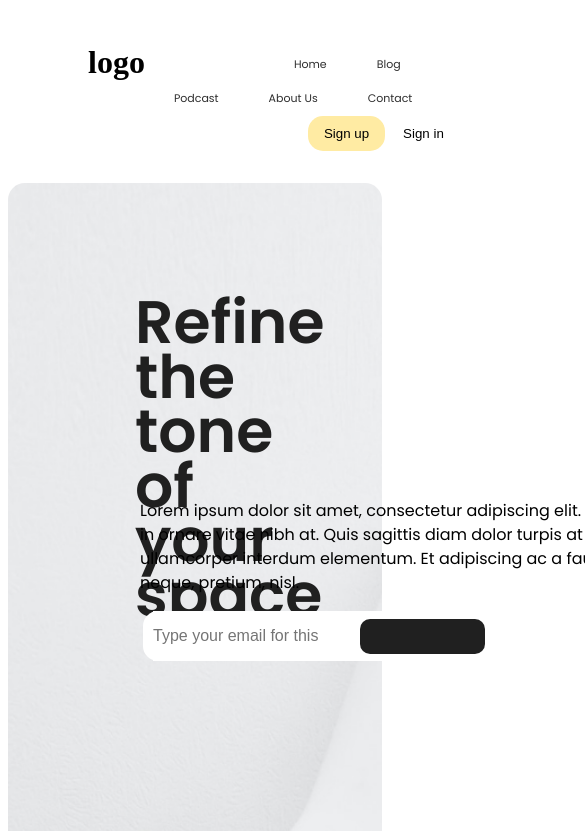
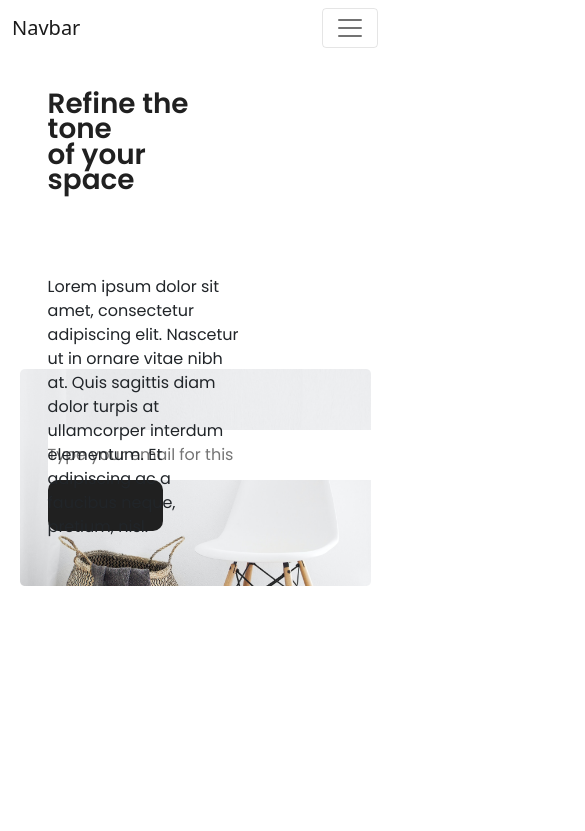
Before and after one commit to KarthikHebbarMN/SocketWebClient, a Next.js app: page / in a window 390 px wide. Shown: the top 831 px of the page, 585 px wide, since content can reach past the window. Built offline with nearby package versions, Linux system fonts and the light colour scheme.

Commit message:
Eight commit

```diff
--- a/components/FAQ/FAQ.js
+++ b/components/FAQ/FAQ.js
@@ -5,9 +5,8 @@ import ArrowForwardIosIcon from "@material-ui/icons/ArrowForwardIos";
 export const FAQ = () => {
   return (
     <>
+      <h1 className={styles.faqheading}>Frequently Asked Questions</h1>
       <div className={styles.faq}>
-        <h1 className={styles.faqheading}>Frequently Asked Questions</h1>
-
         <div className={styles.list1}>
           <ul className={styles.listblock}>
             <li className={styles.listitems}>
--- a/components/Footer/Footer.module.css
+++ b/components/Footer/Footer.module.css
@@ -13,7 +13,8 @@
 }
 .row {
   display: flex;
-  justify-content: space-between;
+  margin-left: 20%;
+  margin-top: -3%;
   flex-wrap: wrap;
 }
 .ul {
--- a/components/Hero/Hero.js
+++ b/components/Hero/Hero.js
@@ -1,10 +1,64 @@
 import React from "react";
 import styles from "../Hero/Hero.module.css";
+import "bootstrap/dist/css/bootstrap.min.css";
 
 export const Hero = () => {
   return (
     <>
-      <div className={styles.hero}>
+      <nav className="navbar navbar-expand-lg navbar-light ">
+        <div className="container-fluid ">
+          <a className="navbar-brand">Navbar</a>
+          <button
+            className="navbar-toggler"
+            type="button"
+            data-bs-toggle="collapse"
+            data-bs-target="#navbarTogglerDemo02"
+            aria-controls="navbarTogglerDemo02"
+            aria-expanded="false"
+            aria-label="Toggle navigation"
+          >
+            <span class="navbar-toggler-icon"></span>
+          </button>
+          <div className="collapse navbar-collapse" id="navbarTogglerDemo02">
+            <ul className="navbar-nav justify-content-center me-auto mb-2 mb-lg-0">
+              <li className="nav-item">
+                <a className="nav-link active" aria-current="page" href="#">
+                  Home
+                </a>
+              </li>
+              <li className="nav-item">
+                <a className="nav-link active" aria-current="page" href="#">
+                  Blog
+                </a>
+              </li>
+              <li className="nav-item">
+                <a className="nav-link active" aria-current="page" href="#">
+                  Podcast
+                </a>
+              </li>
+              <li className="nav-item">
+                <a className="nav-link active" aria-current="page" href="#">
+                  About Us
+                </a>
+              </li>
+              <li className="nav-item">
+                <a className="nav-link active" aria-current="page" href="#">
+                  Contact
+                </a>
+              </li>
+            </ul>
+            <form className="d-flex">
+              <button type="button" className={styles.btn1}>
+                Sign in
+              </button>
+              <button type="button" className={styles.btn}>
+                Sign Up
+              </button>
+            </form>
+          </div>
+        </div>
+      </nav>
+      {/* <div className={styles.hero}>
         <div className={styles.navbar}>
           <div className={styles.navlogo}>
             <h1>logo</h1>
@@ -28,15 +82,18 @@ export const Hero = () => {
               </a>
             </ul>
 
+            <button type="button" className={styles.signup}>
+              Sign up
+            </button>
+
             <button type="button" className={styles.signin}>
               Sign in
             </button>
-            <button type="button" className={styles.signup}>
-              Sign up
-            </button>
           </div>
         </div>
-      </div>
+      </div> */}
+
+      {/* Navbar ends */}
       <div className={styles.background}>
         <h1 className={styles.divtext}>
           Refine the tone
--- a/components/Hero/Hero.module.css
+++ b/components/Hero/Hero.module.css
@@ -1,39 +1,102 @@
-.body {
-  margin: 0px;
-  padding: 0px;
+.btn-primary {
+  color: #fff;
+  background-color: black;
+  border-color: white;
+  margin-right: 5px;
 }
 
-.navbar {
+.navbar nav {
+  margin: 10% auto;
+}
+
+.btn {
+  background: #ffd569;
+  border-radius: 5px;
+  margin-right: 5rem;
+  border: none;
+  font-size: 18px;
+}
+
+.btn1 {
+  color: black;
+  background: white;
+  border-radius: 15px;
+  outline: none;
+  border-radius: none;
+  border: none;
+  font-size: 18px;
+  margin-right: 15px;
+}
+
+/* .navbar {
   display: flex;
-  width: 100%;
-  padding: 40px 80px;
+  width: 100vw;
 }
 
 .hero {
   display: flex;
+  padding: 2% 6%;
+  justify-content: space-between;
   align-items: center;
-  margin-top: 0px;
 }
 .navlogo {
-  margin-top: -25px;
+  margin-top: -2.7%;
 }
 .navlinks {
   flex: 1;
-  width: 100%;
+  text-align: right;
 }
 
 .navlinks ul {
-  margin-left: 5rem;
-  display: inline;
+  display: flex;
+  margin: 0;
+  padding: 0;
 }
 
 .navlinks ul li {
+  font-size: 15px;
   list-style: none;
   display: inline-block;
-  padding: 8px 25px;
+  padding: 8px 12px;
+  position: relative;
+}
+
+@media (max-width: 800px) {
+  .navbar {
+    flex-direction: column;
+    align-items: flex-start;
+  }
+
+  .toggle-button {
+    display: flex;
+  }
+
+  .navbar-links {
+    display: none;
+    width: 100%;
+  }
+
+  .navbar-links ul {
+    width: 100%;
+    flex-direction: column;
+  }
+
+  .navbar-links ul li {
+    text-align: center;
+  }
+
+  .navbar-links ul li a {
+    padding: 0.5rem 1rem;
+  }
+
+  .navbar-links.active {
+    display: flex;
+  }
 }
 
 .navlinks ul a {
+  display: block;
+  text-decoration: none;
   height: 17px;
   color: #2e2e2e;
   font-family: Poppins;
@@ -88,50 +151,52 @@
   border: none;
   background-color: #ffeba3;
   cursor: pointer;
-}
+} */
+
+/* Navbar ends */
 .background {
-  margin-top: -200px;
-  position: relative;
-  width: 100%;
+  width: 90vw;
   height: 100vh;
+  margin-left: 5%;
   background: url("/images/Rectangle137.png") no-repeat;
   background-position: center;
   background-size: cover;
   border-radius: 17px;
+  background-size: 100% auto;
 }
 
 .divtext {
-  margin: 192px 591px 446px 127px;
-  padding-top: 7rem;
+  width: 50vw;
+  height: 20vh;
+  margin-left: 8%;
+  padding-top: 20px;
   font-family: Poppins;
   font-style: normal;
   font-weight: 600;
-  font-size: 60px;
+  font-size: calc(14px+10vw);
   line-height: 91.9%;
   color: #202020;
 }
 
 .divptext {
-  position: absolute;
-  width: 539px;
-  height: 96px;
-  left: 132px;
-  top: 300px;
-
+  position: relative;
+  width: 50vw;
+  height: 20vh;
+  left: 8%;
+  top: 2%;
   font-family: Poppins;
   font-style: normal;
   font-weight: normal;
-  font-size: 16px;
+  /* font-size: 16px; */
   line-height: 24px;
 }
 
 .searchbar {
-  position: absolute;
+  position: static;
+  left: 8%;
+  top: 2%;
   width: 339px;
   height: 50px;
-
-  left: 135px;
-  top: 420px;
   border: none;
   background-color: white;
   border-radius: 15px;
@@ -140,16 +205,16 @@
   font-weight: normal;
   font-size: 30px;
   line-height: 24px;
-  padding-left: 10px;
   padding-top: 0px;
   margin-top: 8px;
+  margin-left: 8%;
 }
 
 .searchbtn {
   color: black;
   padding-left: 10px;
-  padding-top: 0px;
-  margin-top: 8px;
+  padding-top: 15%;
+  margin-top: 20px;
   width: 115px;
   height: 35px;
   display: flex;
@@ -171,139 +236,72 @@
   line-height: 50px;
 }
 
-@media all and (max-width: 900px) {
-  .signin {
-    position: relative;
-    float: right;
-    margin: auto;
-    background-color: transparent;
-    border-radius: 15px;
-    border: none;
-    cursor: pointer;
-  }
-  .signup {
-    position: relative;
-    float: right;
-    margin-left: 10px;
-    width: 77px;
-    height: 35px;
-    border-radius: 15px;
-    border: none;
-    background-color: #ffeba3;
-    cursor: pointer;
-  }
+@media screen and (max-width: 882px) {
+  .background {
+    width: 90vw;
+    height: 100vh;
+    margin-left: 5%;
 
-  .navlinks {
-    padding-left: 0px;
-    margin-left: -290px;
-    flex: 1;
-    width: 1030px;
-  }
-}
-
-@media all and (max-width: 1270px) {
-  .signin {
-    float: right;
-    position: relative;
-    background-color: transparent;
-    border-radius: 15px;
-    border: none;
-    cursor: pointer;
-  }
-  .signup {
-    float: right;
-    position: relative;
-    margin-left: 5px;
-    width: 77px;
-    height: 35px;
-    border-radius: 15px;
-    border: none;
-    background-color: #ffeba3;
-    cursor: pointer;
-  }
-  .navlinks {
-    position: relative;
-    margin-left: 4px;
-    display: inline;
-  }
-}
-
-@media all and (max-width: 360px) {
-  .navbar {
-    width: 100%;
-    position: relative;
-  }
-  .navlogo {
-    margin-top: -1rem;
-    margin-left: -3rem;
-  }
-  .navlinks {
-    flex: 1;
-    width: 100%;
-  }
-  .navlinks ul {
-    display: inline;
-  }
-
-  .navlinks ul li {
-    list-style: none;
-    display: inline-block;
-    padding: 8px 25px;
-  }
-  .signin {
-    float: right;
-    position: relative;
-    background-color: transparent;
-    border-radius: 15px;
-    border: none;
-    cursor: pointer;
-  }
-  .signup {
-    float: right;
-    position: relative;
-    margin-left: 5px;
-    width: 77px;
-    height: 35px;
-    border-radius: 15px;
-    border: none;
-    background-color: #ffeba3;
-    cursor: pointer;
-  }
-  .navlinks {
-    width: 100%;
-    position: relative;
-    display: inline;
-    text-align: center;
-  }
-  .navlinks ul a {
-    height: 10px;
-    color: #2e2e2e;
-    font-family: Poppins;
-    font-style: normal;
-    font-weight: normal;
-    font-size: 11px;
-    line-height: 8px;
-  }
-
-  .background {
-    margin-top: -200px;
-    position: relative;
-    width: 110vh;
-    height: 100vh;
     background: url("/images/Rectangle137.png") no-repeat;
     background-position: center;
     background-size: cover;
     border-radius: 17px;
+    background-size: 100% auto;
   }
-
   .divtext {
-    margin: 192px 591px 446px 127px;
-    padding-top: 7rem;
+    width: 40vw;
+    height: 20vh;
+    margin-left: 8%;
+    padding-top: 10%;
     font-family: Poppins;
     font-style: normal;
     font-weight: 600;
-    font-size: 2rem;
+    font-size: calc(14px+10vw);
     line-height: 91.9%;
     color: #202020;
   }
+  .divptext {
+    position: relative;
+    width: 50vw;
+    height: 20vh;
+    left: 8%;
+    top: 5%;
+    font-family: Poppins;
+    font-style: normal;
+    font-weight: normal;
+    /* font-size: 16px; */
+    line-height: 24px;
+  }
+  .searchbar {
+    /* left: 8%;
+    top: 2%;
+    width: px;
+    height: 30px;
+    border: none;
+    background-color: white;
+    border-radius: 15px;
+    font-family: Poppins;
+    font-style: normal;
+    font-weight: normal;
+    font-size: 15px;
+    line-height: 24px;
+    padding-top: 0px;
+    margin-top: 8px;
+    margin-left: 8%; */
+    margin-top: 8%;
+  }
+
+  .searchbtn {
+    color: black;
+    padding-left: 10px;
+    padding-top: 15%;
+    margin-top: 20%;
+    width: 115px;
+    height: 35px;
+    display: flex;
+    background-color: #202020;
+    justify-content: center;
+    align-items: center;
+    border-radius: 10px;
+  }
 }
--- a/package.json
+++ b/package.json
@@ -3,6 +3,7 @@
   "version": "0.1.0",
   "private": true,
   "dependencies": {
+    "@fortawesome/fontawesome-free": "^5.15.3",
     "@material-ui/core": "^4.11.4",
     "@material-ui/icons": "^4.11.2",
     "@testing-library/jest-dom": "^5.11.4",
--- a/public/index.html
+++ b/public/index.html
@@ -5,6 +5,7 @@
 
     <meta name="viewport" content="width=device-width, initial-scale=1" />
     <meta name="theme-color" content="#000000" />
+    <link href="https://cdn.jsdelivr.net/npm/bootstrap@5.0.1/dist/css/bootstrap.min.css" rel="stylesheet" integrity="sha384-+0n0xVW2eSR5OomGNYDnhzAbDsOXxcvSN1TPprVMTNDbiYZCxYbOOl7+AMvyTG2x" crossorigin="anonymous">
 
 
     <title>React App</title>
@@ -12,6 +13,6 @@
   <body>
     <noscript>You need to enable JavaScript to run this app.</noscript>
     <div id="root"></div>
-
+    <script src="https://cdn.jsdelivr.net/npm/bootstrap@5.0.1/dist/js/bootstrap.bundle.min.js" integrity="sha384-gtEjrD/SeCtmISkJkNUaaKMoLD0//ElJ19smozuHV6z3Iehds+3Ulb9Bn9Plx0x4" crossorigin="anonymous"></script>
   </body>
 </html>
```
Also changed, not shown: components/FAQ/FAQ.module.css (+3 -10 lines), components/Footer/Footer.js (+4 -4 lines), components/cards/Cards.module.css (+7 -3 lines), components/items/AwesomeChair/AwesomeChair.js (+6 -7 lines), components/items/AwesomeChair/awesomechair.module.css (+4 -19 lines), 1 other file (tests, documents, lock files or other folders).
